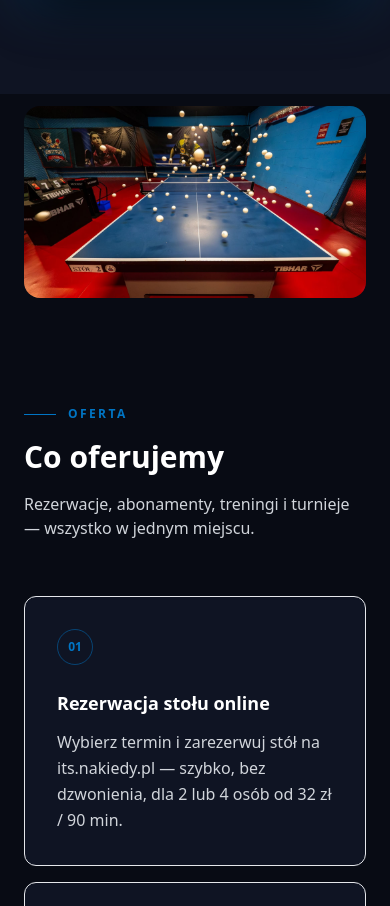
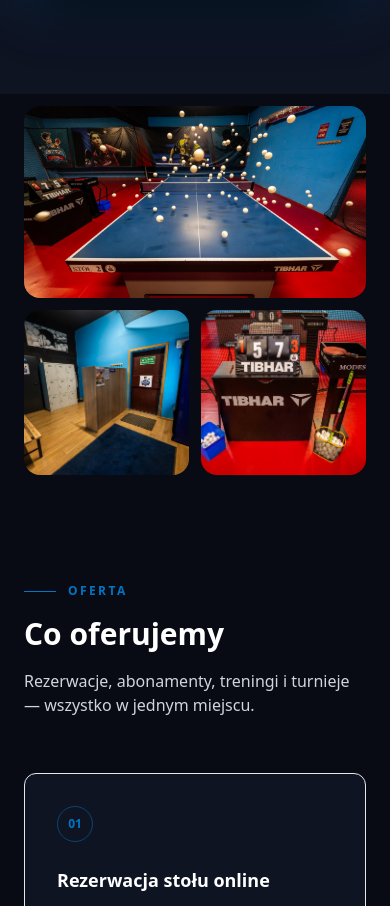
Before and after one commit to LudzCPP/stronka-its, a React (Vite) app: page / in a window 390 px wide. Shown: the part 2036-2942 px from the top of the page. Built offline with nearby package versions, Linux system fonts and the light colour scheme.

Commit message:
Gallery mobile: wszystkie 3 zdjecia widoczne (aspect-video + 2x aspect-square)

```diff
--- a/src/components/Gallery.jsx
+++ b/src/components/Gallery.jsx
@@ -7,9 +7,19 @@ export default function Gallery() {
     <section className="py-3 bg-[#080b14]">
       <div className="max-w-6xl mx-auto px-6">
 
-        {/* Mobile: only the hero shot */}
-        <div className="lg:hidden rounded-2xl overflow-hidden aspect-video">
-          <img src={img1} alt="Stół do ping-ponga" className="w-full h-full object-cover" />
+        {/* Mobile: główne zdjęcie + dwa małe obok siebie */}
+        <div className="lg:hidden flex flex-col gap-3">
+          <div className="rounded-2xl overflow-hidden aspect-video">
+            <img src={img1} alt="Stół do ping-ponga z latającymi piłeczkami" className="w-full h-full object-cover" />
+          </div>
+          <div className="grid grid-cols-2 gap-3">
+            <div className="rounded-2xl overflow-hidden aspect-square">
+              <img src={img2} alt="Szatnia i recepcja" className="w-full h-full object-cover" />
+            </div>
+            <div className="rounded-2xl overflow-hidden aspect-square">
+              <img src={img3} alt="Profesjonalny sprzęt Tibhar" className="w-full h-full object-cover" />
+            </div>
+          </div>
         </div>
 
         {/* Desktop: 2/3 + 1/3 stacked grid */}
```
